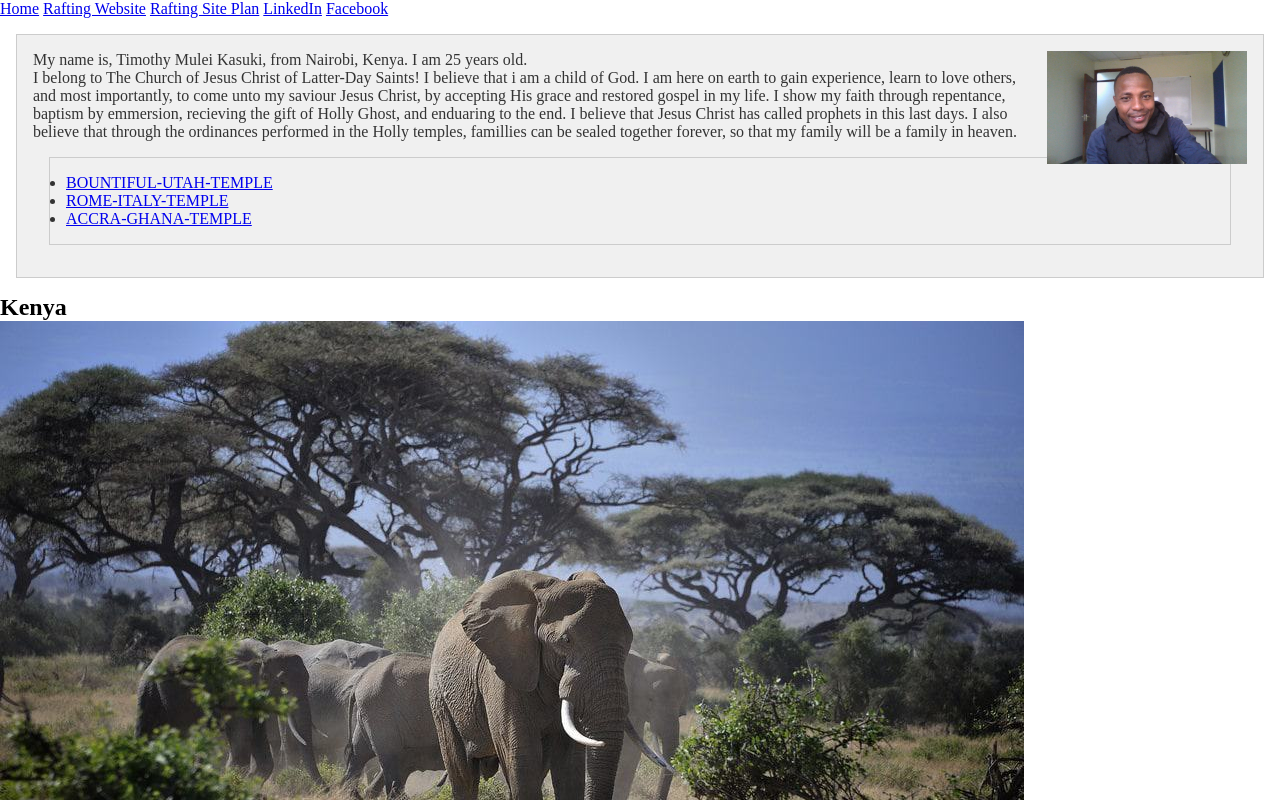
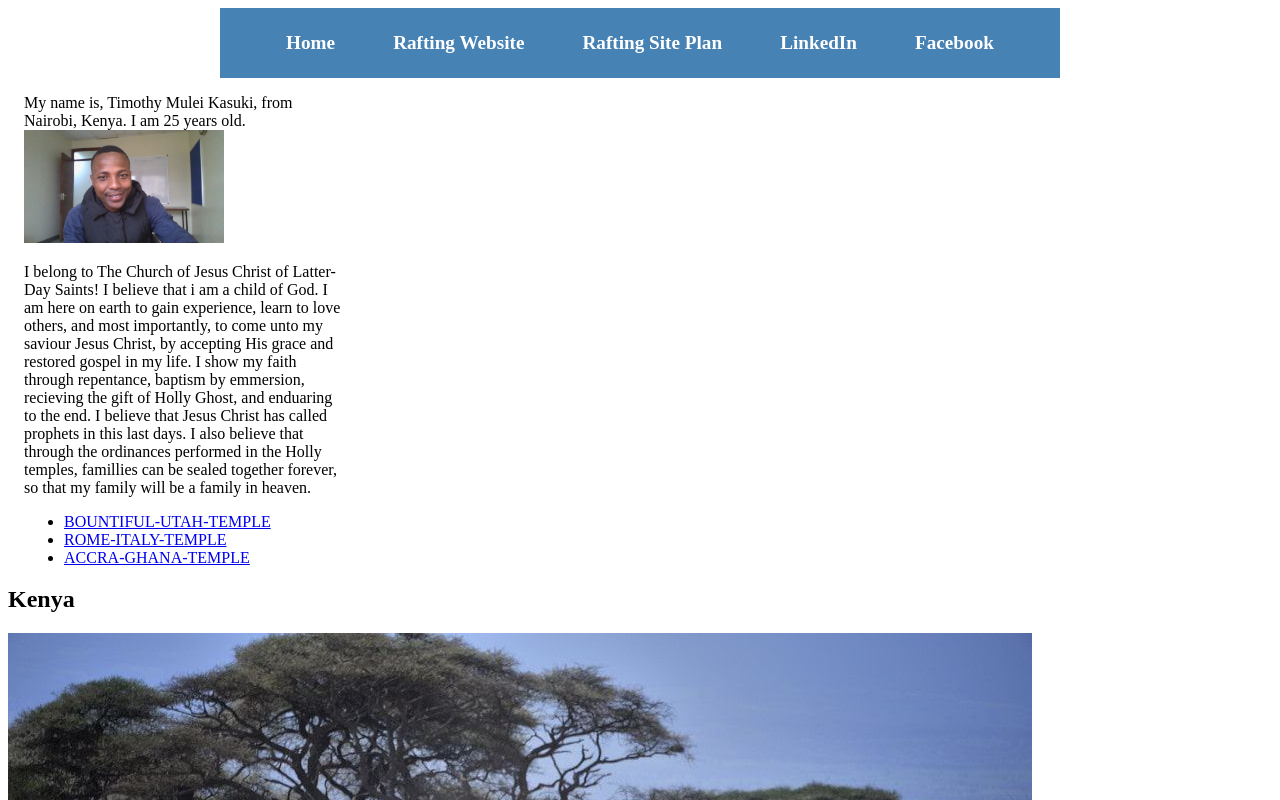
Before and after one commit to timothymulei/wdd130, a plain HTML site: page index.html in a window 1280 px wide. Shown: the top 800 px of the page. Drawn offline with Linux system fonts and the light colour scheme; files whose address does not match are found by name.

Commit message:
Update styles.css
added some lines

```diff
--- a/styles/styles.css
+++ b/styles/styles.css
@@ -1,37 +1,49 @@
-* {
-  margin: 0;
-  padding: 0;
-  box-sizing: border-box;
-}
+/* Apply max-width and center content */
+header, .grid, footer {
+    max-width: 840px;
+    margin: 0 auto;
+  }
 
-aside {
-  position: relative;
-}
+  /* Flexbox for navigation menu */
+  nav {
+    background-color: steelblue;
+    padding: 1rem;
+    display: flex;
+    justify-content: space-evenly;
+    align-items: center;
+  }
 
-aside h2 {
-  position: absolute;
-  top: 10px;
-  left: 10px;
-  background-color: rgba(255, 255, 255, 0.7);
-  padding: 0.5rem;
-}
+  /* Styling for navigation links */
+  nav a {
+    display: block;
+    padding: 0.5rem;
+    text-decoration: none;
+    font-size: 1.2rem;
+    font-weight: 700;
+    color: #fff;
+  }
 
-img.profile {
-  float: right;
-  margin: 0 0 1rem 1rem;
-}
+  /* Add bottom border to the heading */
+  header h1 {
+    border-bottom: 2px solid #000; /* or any desired color */
+  }
 
-main img {
-  float: right;
-  margin: 0 0 1rem 1rem;
-}
+  /* Grid layout for main and aside */
+  .grid {
+    display: grid;
+    grid-template-columns: 1fr 3fr; /* Adjust as needed */
+    align-items: start;
+    gap: 1rem;
+  }
 
-.box {
-  margin: 1rem;
-  padding: 1rem;
-  border: 1px solid #ccc;
-  background-color: #f0f0f0;
-  color: #333;
-}
+  main {
+    grid-column: 2 / 3;
+    margin: 1rem;
+  }
 
-/* Class Selectors */
+  aside {
+    width: 20rem;
+    position: relative;
+    grid-column: 1 / 2;
+    grid-row: 1 / 2;
+  }
```
